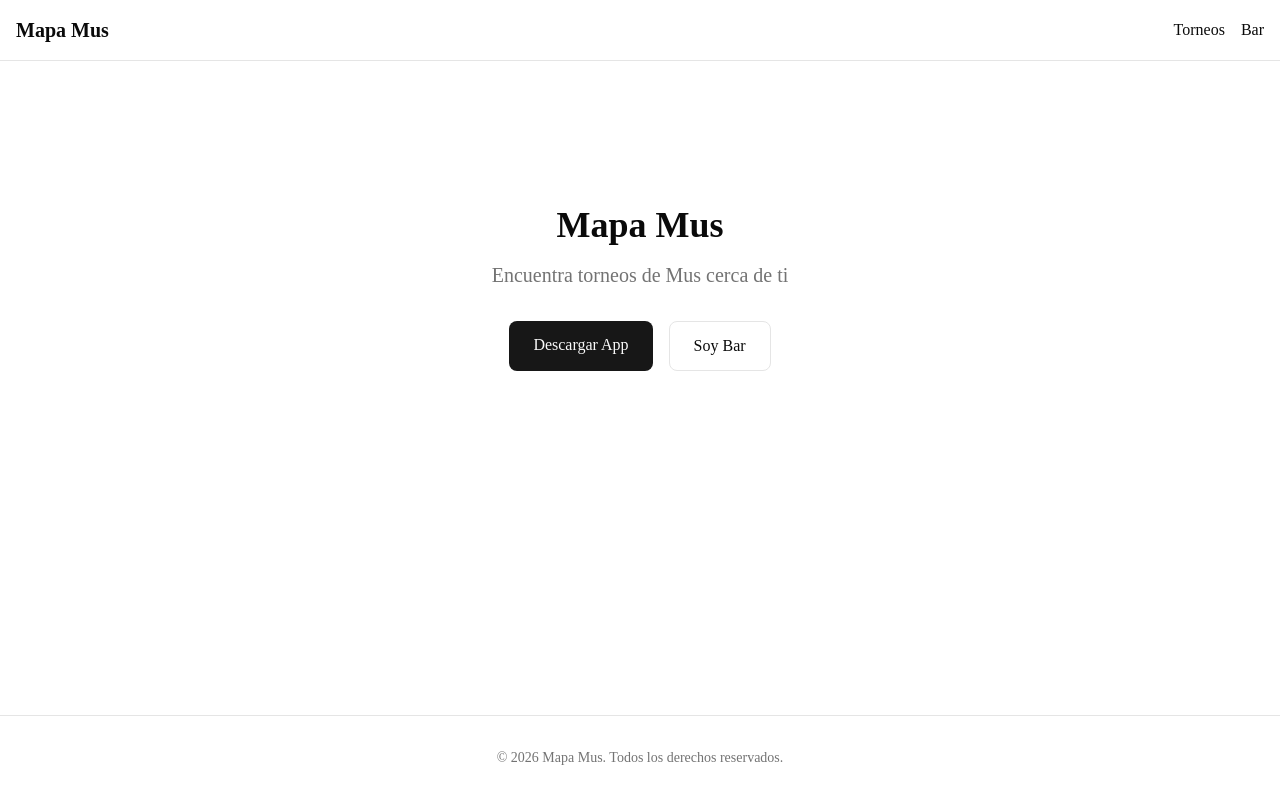
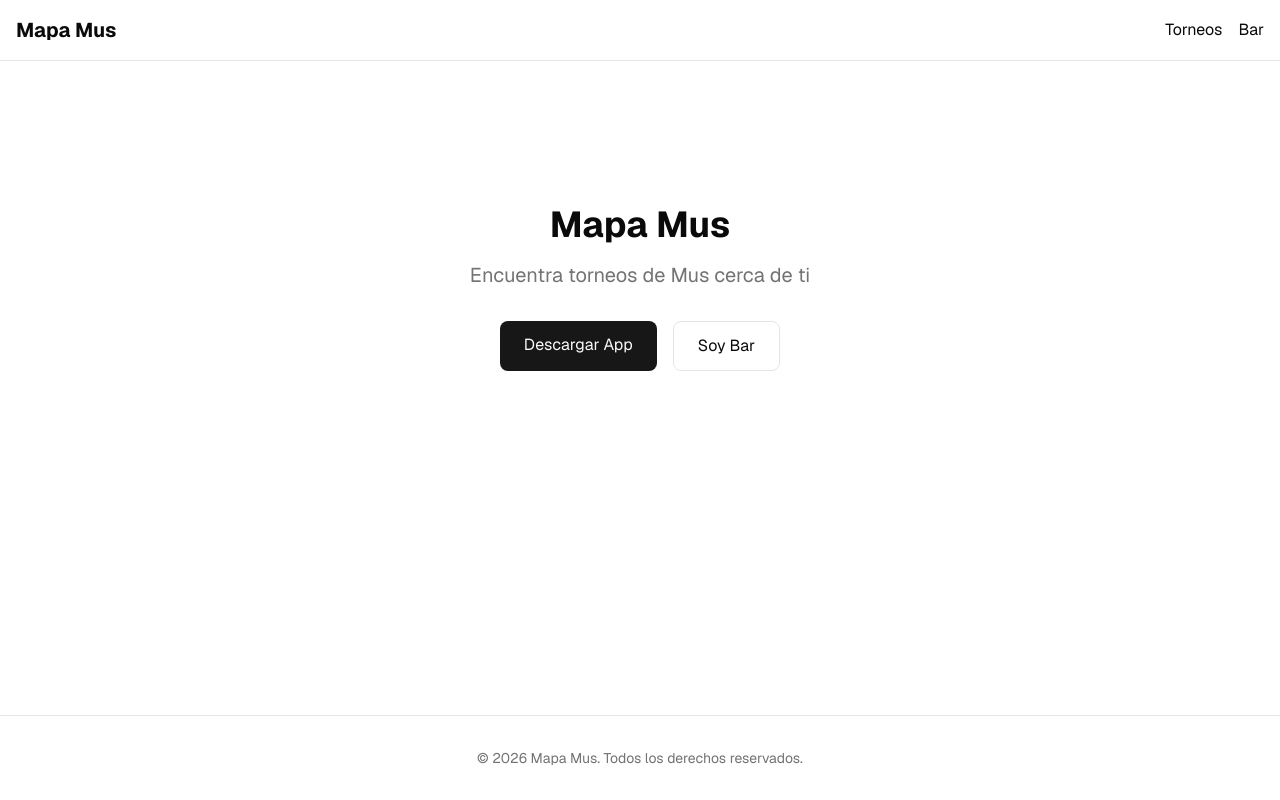
Before and after one commit to izeta8/mapa-mus-web, a Next.js app: page / in a window 1280 px wide. Built offline with nearby package versions, Linux system fonts and the light colour scheme.

Commit message:
feat: implement Geist font in whole app.

```diff
--- a/package.json
+++ b/package.json
@@ -14,6 +14,7 @@
     "@supabase/supabase-js": "^2.105.4",
     "class-variance-authority": "^0.7.1",
     "clsx": "^2.1.1",
+    "geist": "^1.7.0",
     "lucide-react": "^1.14.0",
     "next": "16.2.6",
     "react": "19.2.4",
--- a/src/app/globals.css
+++ b/src/app/globals.css
@@ -49,6 +49,7 @@
 }
 
 :root {
+  --font-sans: var(--font-geist-sans);
   --background: oklch(1 0 0);
   --foreground: oklch(0.145 0 0);
   --card: oklch(1 0 0);
--- a/src/app/layout.tsx
+++ b/src/app/layout.tsx
@@ -1,4 +1,5 @@
 import type { Metadata } from "next";
+import { GeistSans } from "geist/font/sans";
 import "./globals.css";
 
 export const metadata: Metadata = {
@@ -12,7 +13,7 @@ export default function RootLayout({
   children: React.ReactNode;
 }>) {
   return (
-    <html lang="es" className="h-full antialiased">
+    <html lang="es" className={`${GeistSans.variable} h-full antialiased`}>
       <body className="min-h-full flex flex-col bg-background text-foreground">
         {children}
       </body>
```
Also changed, not shown: 1 other file (tests, documents, lock files or other folders).
